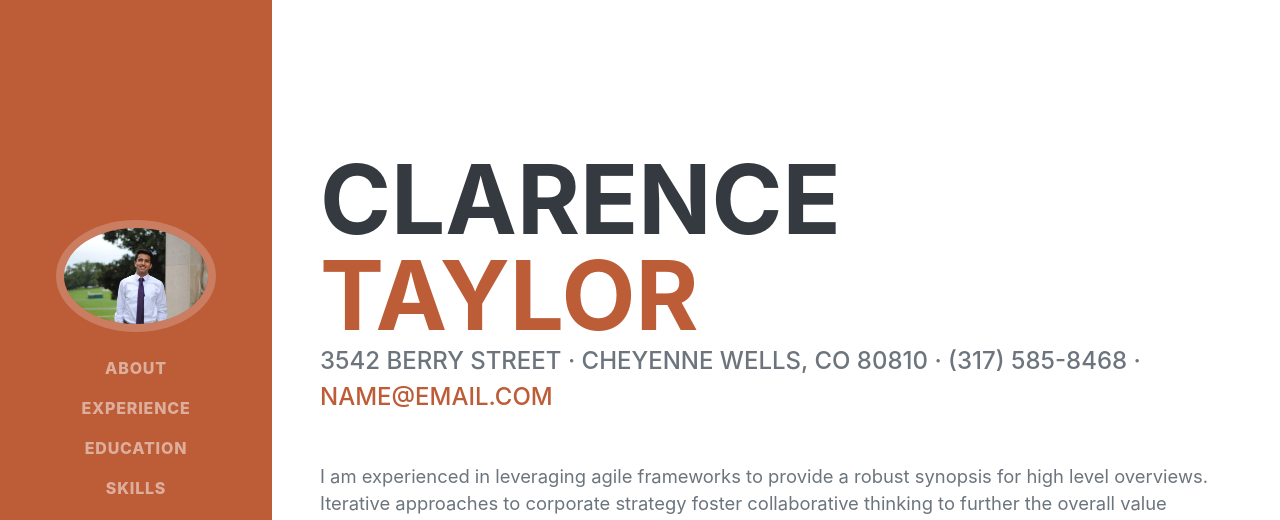
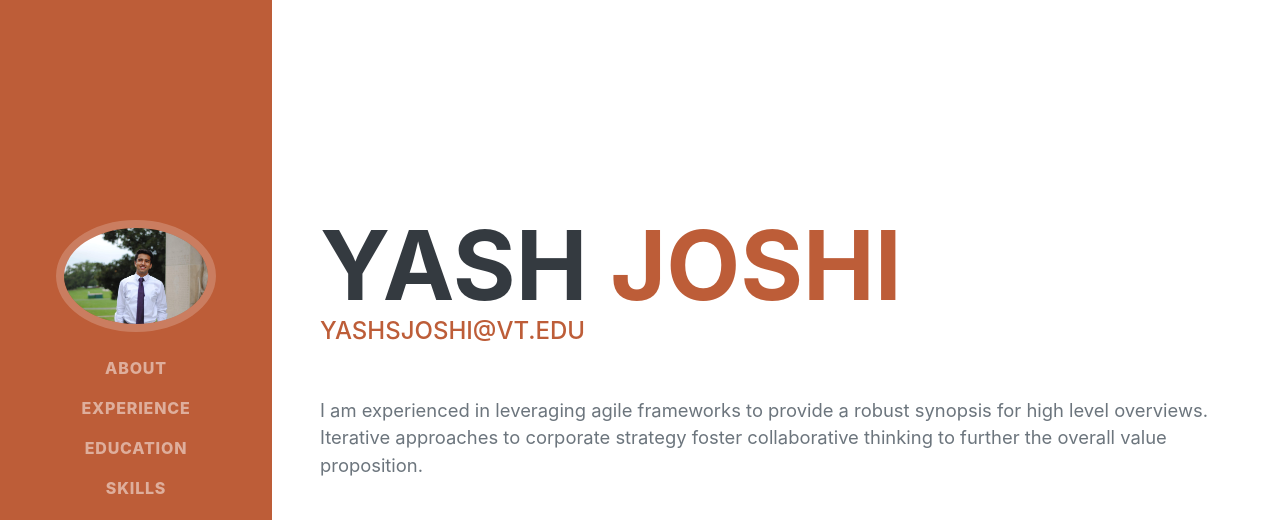
Before and after one commit to yashsjoshi/portfolio, a plain HTML site: page index.html in a window 1280 px wide. Shown: the top 520 px of the page. Drawn offline with nearby package versions, Linux system fonts and the light colour scheme; a web font is replaced by a local one.

Commit message:
Update index.html

```diff
--- a/index.html
+++ b/index.html
@@ -20,7 +20,7 @@
         <nav class="navbar navbar-expand-lg navbar-dark bg-primary fixed-top" id="sideNav">
             <a class="navbar-brand js-scroll-trigger" href="#page-top">
                 <span class="d-block d-lg-none">Yash Joshi</span>
-                <span class="d-none d-lg-block"><img class="img-fluid img-profile rounded-circle mx-auto mb-2" src="assets/img/IMG_4672.jpg" alt="" /></span>
+                <span class="d-none d-lg-block"><img class="img-fluid img-profile rounded-circle mx-auto mb-2" src="assets/img/IMG_4672.JPG" alt="" /></span>
             </a>
             <button class="navbar-toggler" type="button" data-toggle="collapse" data-target="#navbarSupportedContent" aria-controls="navbarSupportedContent" aria-expanded="false" aria-label="Toggle navigation"><span class="navbar-toggler-icon"></span></button>
             <div class="collapse navbar-collapse" id="navbarSupportedContent">
@@ -40,12 +40,12 @@
             <section class="resume-section" id="about">
                 <div class="resume-section-content">
                     <h1 class="mb-0">
-                        Clarence
-                        <span class="text-primary">Taylor</span>
+                        Yash
+                        <span class="text-primary">Joshi</span>
                     </h1>
                     <div class="subheading mb-5">
-                        3542 Berry Street · Cheyenne Wells, CO 80810 · (317) 585-8468 ·
-                        <a href="mailto:name@email.com">name@email.com</a>
+
+                        <a href="mailto:yashsjoshi@vt.edu">yashsjoshi@vt.edu</a>
                     </div>
                     <p class="lead mb-5">I am experienced in leveraging agile frameworks to provide a robust synopsis for high level overviews. Iterative approaches to corporate strategy foster collaborative thinking to further the overall value proposition.</p>
                     <div class="social-icons">
```
